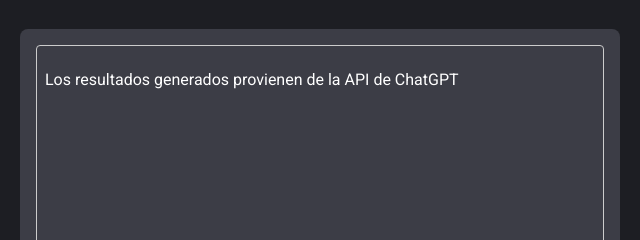
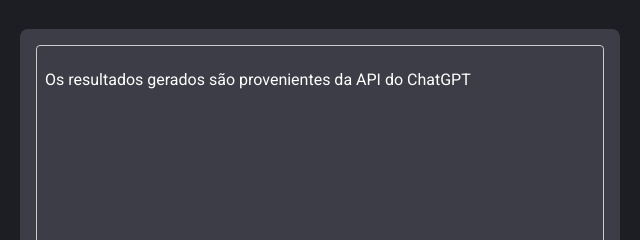
Before and after one commit to MaolyLara/projetoJavascript, a plain HTML site: page index.html in a window 1280 px wide. Shown: the part 131-371 px from the top of the page, 320-960 px from the left. Drawn offline with Linux system fonts and the light colour scheme.

Commit message:
Correção

```diff
--- a/index.html
+++ b/index.html
@@ -21,7 +21,7 @@
         <div class="content">
             <div class="chat-container">
                 <div id="result" class="chat-output" aria-live="polite" role="log" aria-atomic="true">
-                    <p>Los resultados generados provienen de la API de ChatGPT</p>
+                    <p>Os resultados gerados são provenientes da API do ChatGPT</p>
                 </div>
                 <div class="input-container">
                     <textarea id="inputQuestion" placeholder="Faça uma pergunta" rows="1"></textarea>
```
